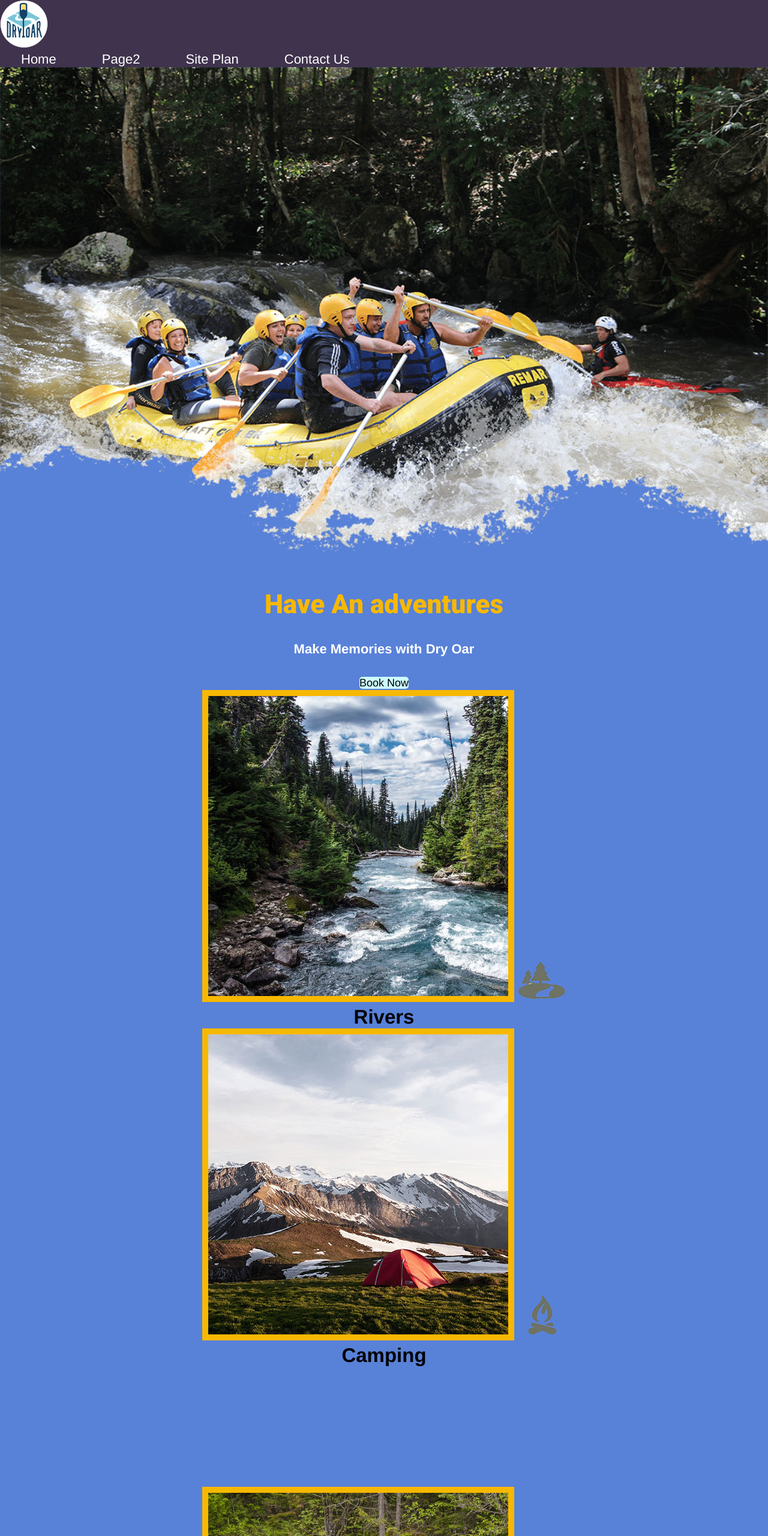
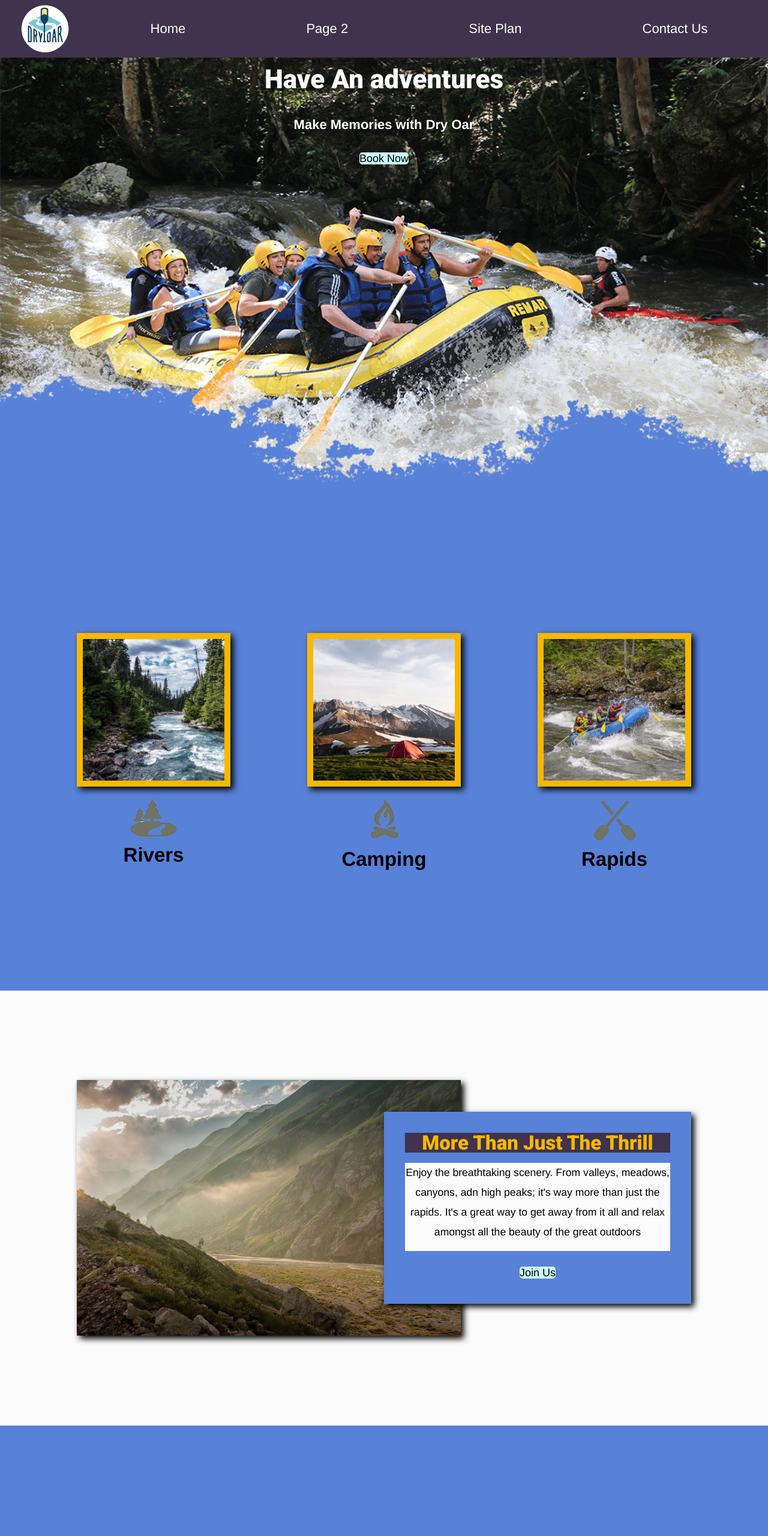
Before and after one commit to StringhamEthan/wdd130, a plain HTML site: page wwr/index.html in a window 1280 px wide. Shown: the top 2560 px of the page at 60% size. Drawn offline with Linux system fonts and the light colour scheme; a web font is replaced by a local one.

Commit message:
wwr final

```diff
--- /dev/null
+++ b/media-query/style.css
@@ -0,0 +1,21 @@
+body {
+    background-color: purple;
+    display: grid;
+    grid-template-columns: 1fr 1fr 1fr;
+    grid-template-rows: 250px 250px;
+}
+
+
+@media screen and (max-width: 871px) {
+    body{
+        background-color: orange;
+        grid-template-columns: 1fr 1fr;
+    }
+}
+
+@media screen and (max-width: 623px) {
+    body {
+        background-color: blue;
+        grid-template-columns: 1fr;
+    }
+}
--- /dev/null
+++ b/mobile-first/style.css
@@ -0,0 +1,15 @@
+body{
+    background-color: pink;
+}
+
+@media screen and (min-width: 628px) {
+        body{
+            background-color: aquamarine;
+        }
+}
+
+@media screen and (min-width: 871px) {
+    body{
+        background-color: seagreen;
+    }
+}
--- a/wwr/index.html
+++ b/wwr/index.html
@@ -15,7 +15,7 @@
             </a>
             <nav>
                 <a href="index.html">Home</a>
-                <a href="#">Page2</a>
+                <a href="#">Page 2</a>
                 <a href="site-plan-rafting.html">Site Plan</a>
                 <a href="contactus.html">Contact Us</a>
             </nav>
@@ -35,12 +35,12 @@
             </section>
         </div>
         <main class="home-grid">
-            <section class="rivers-cards">
+            <section class="river-card">
                 <img class="card-img" src="images/rivers.jpg" alt="river in forest">
                 <img class= "icon" src="images/river_icon.png" alt="river icon">
                 <h2>Rivers</h2>
             </section>
-            <section class="camping_card">
+            <section class="camping-card">
                 <img class="card-img" src="images/camping.jpg" alt="tent in mountains">
                 <img class="icon" src="images/fire_icon.png" alt="fire icon">
                 <h2>Camping</h2>
--- a/wwr/styles/style.css
+++ b/wwr/styles/style.css
@@ -11,11 +11,44 @@
     margin-top: 10px;
 }
 
-.river-card, .camping-card, .rapids-card {
+.home-grid {
+    display: grid;
+    grid-template-columns: 1fr 1fr 1fr 1fr 1fr 1fr 1fr 1fr 1fr 1fr;
+}
+.river-card {
     margin: 200px 0;
+    grid-column: 2/4;
+    grid-row: 2/3;
 }
+
+.camping-card {
+    margin: 200px 0;
+    grid-column: 5/7;
+    grid-row: 2/3;
+}
+
+.rapids-card {
+    margin: 200px 0;
+    grid-column: 8/10;
+    grid-row: 2/3;
+}
+
 .card-img {
     border: 10px solid #F7B801;
+    width: 100%;
+    transition: transform .5s;
+    box-shadow: 5px 5px 10px black;
+}
+
+.card-img:hover {
+    opacity: .6;
+    transform: scale(1.1);
+}
+.mountains {
+    width: 100%;
+    grid-column: 2/7;
+    grid-row: 5/8;
+    box-shadow: 5px 5px 10px black;
 }
 h4 {
     color: white;
@@ -26,6 +59,12 @@ nav a {
     text-decoration: none;
     padding: 35px;
 }
+
+nav {
+    display: flex;
+    justify-content: space-around;
+}
+
 .logo {
     width: 80px;
 }
@@ -33,11 +72,31 @@ nav a {
     width: 80px;
     padding-top: 10px;
 }
+
+#hero {
+    display: grid;
+    grid-template-columns: 1fr 3fr 1fr;
+    margin-top: -100px
+}
+
+#hero-box {
+    grid-column: 1/4;
+    grid-row: 1/3;
+    z-index: -1;
+}
+
+#hero-msg {
+    grid-column: 2/3;
+    grid-row: 1/2;
+    margin-top: 100px;
+}
+
 #hero-img {
     width: 100%;
 }
 #hero-msg h1, #hero-msg h4 {
     text-align: center;
+    color: white;
 }
 .button-box {
     text-align: center;
@@ -61,6 +120,8 @@ body{
 }
 header {
     background-color: #3F334D;
+    display: grid;
+    grid-template-columns:  150px auto;
 }
 nav a:hover {
     background-color: #F7B801;
@@ -81,14 +142,21 @@ nav a:hover {
 }
 #background {
     background-color: #fcfbfb;
+    grid-column: 1/11;
+    grid-row: 4/9;
 }
 #logo_link {
     padding-top: 5px;
+    justify-self: center;
+    align-self: center;
 }
 .msg {
     background-color: #5881D8;
     line-height: 1.5em;
     padding: 35px;
+    grid-column: 6/10;
+    grid-row: 6/7;
+    box-shadow: 5px 5px 10px black;
 }
 .msg p{
     background-color: #fcfbfb;
@@ -98,7 +166,7 @@ nav a:hover {
 .msg h2{
     background-color: #3F334D;
     color: #F7B801;
-    font-family: 'Roboto'
+    font-family: 'Roboto';
 }
 h2 {
     margin: 0;
@@ -108,6 +176,9 @@ footer {
     color: #F7B801;
     padding: 25px 50px;
     margin-top: 200px;
+    display: flex;
+    justify-content: space-around;
+    align-items: center;
 }
 footer a {
     color: fcfbfb;
@@ -126,3 +197,41 @@ footer a:hover{
 footer .social img {
     padding-top: 15px;
 }
+
+@media screen and (max-width: 900px) {
+    #hero, .home-grid {
+        display: block;
+        height: auto;
+    }
+    nav, footer {
+        flex-direction: column;
+    }
+    nav a {
+        display: block;
+        padding: 15px;
+    }
+    #hero {
+        margin-top: 0;
+    }
+    #hero-msg {
+        margin-top: 0;
+    }
+    #hero-msg h4 {
+        display: none;
+    }
+    .home-title {
+        font-size: 25px;
+        color: #6f7364;
+    }
+    #background {
+        display: none;
+    }
+    .mountains, .msg {
+        width: 80%;
+        display: block;
+        margin: 0 auto;
+    }
+    footer {
+        margin-top: 25px;
+    }
+}
```
Also changed, not shown: media-query/index.html (added, +15 -0 lines), mobile-first/index.html (added, +13 -0 lines).
